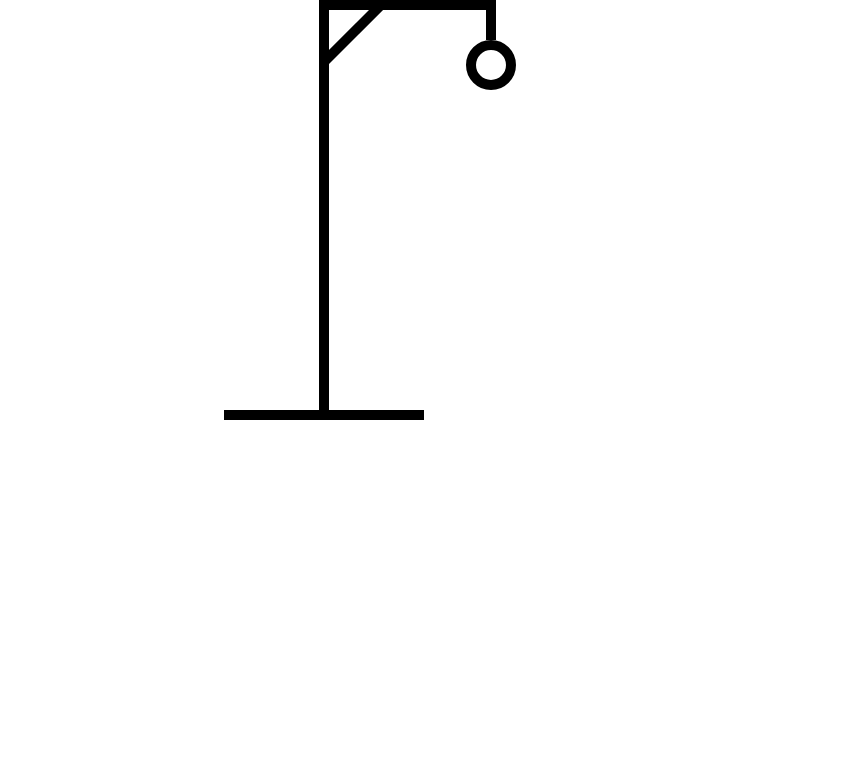
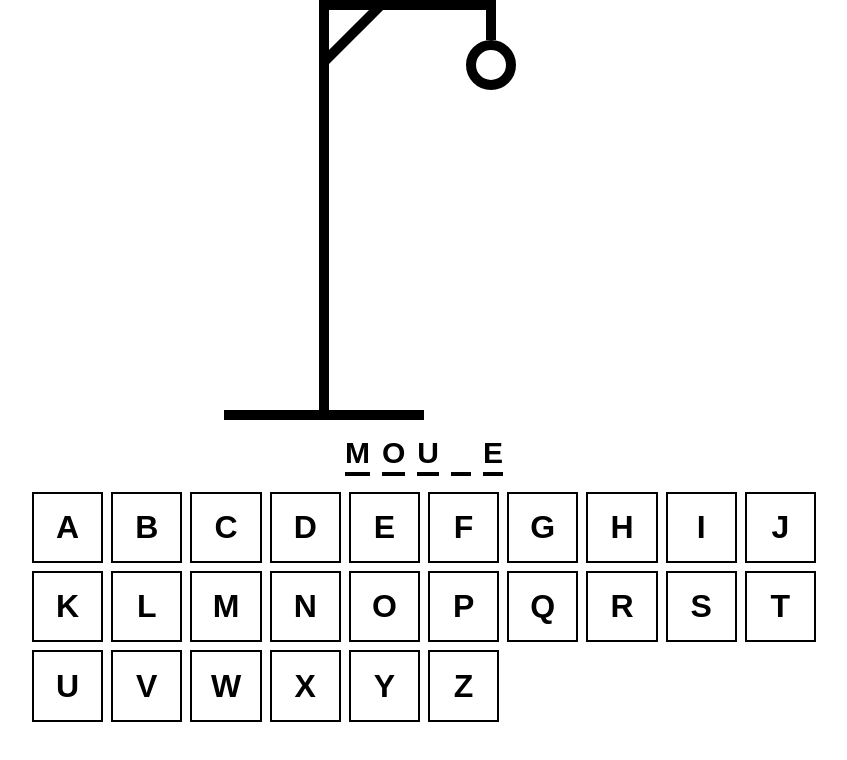
Before and after one commit to NadmorskaAlpaka/ts-hangman, a React (Vite) app: page / in a window 1280 px wide. Shown: the top 760 px of the page, without its empty margins (216-1063 px from the left). Built offline with nearby package versions, Linux system fonts and the light colour scheme; no server answers.

Commit message:
Secret word and keyboard layout

```diff
--- a/src/App.tsx
+++ b/src/App.tsx
@@ -1,6 +1,8 @@
 import { useState, useEffect } from "react";
 import axios from "axios";
 import Hangman from "./components/Hangman";
+import SecretWord from "./components/SecretWord";
+import Keyboard from "./components/Keyboard";
 
 function App() {
 
@@ -19,6 +21,8 @@ function App() {
     <div className="container">
       {secretWord}
       <Hangman />
+      <SecretWord />
+      <Keyboard />
     </div>
   )
 }
--- a/src/components/Keyboard.tsx
+++ b/src/components/Keyboard.tsx
@@ -0,0 +1,17 @@
+import { alphabet } from "../utils/alphabet";
+
+const Keyboard = () => {
+    return (
+        <div className="keyboard">
+            {
+                alphabet.map((letter) => (
+                    <button className="key" key={letter}>
+                        {letter}
+                    </button>
+                ))
+            }
+        </div>
+    )
+}
+
+export default Keyboard;
--- a/src/components/SecretWord.tsx
+++ b/src/components/SecretWord.tsx
@@ -0,0 +1,21 @@
+const SecretWord = () => {
+    const tempWord = "mOuse";
+    const temp = ["m", "o", "u", "e"];
+    return (
+        <div className="secret-word__box">
+            {
+                tempWord.toLocaleLowerCase().split("").map((letter, index) => (
+                    <span className="letter">
+                        <span className={temp.includes(letter) ? "letter-visible" : "letter-invisible"}
+                            key={index}
+                        >
+                            {letter}
+                        </span>
+                    </span>
+                ))
+            }
+        </div>
+    )
+}
+
+export default SecretWord;
--- a/src/style.css
+++ b/src/style.css
@@ -10,6 +10,7 @@
 
 .container{
     margin: 0 auto;
+    gap: 1rem;
     max-width: 800px;
     width: 100%;
     display: flex;
@@ -117,3 +118,60 @@
     right: 37%;
     transform: rotate(-135deg);
 }
+
+.secret-word__box{
+    display: flex;
+    align-items: center;
+    justify-content: center;
+    gap: 0.750rem;
+}
+
+.letter{
+    text-transform: uppercase;
+    font-size: 1.875rem;
+    font-weight: 600;
+    font-family: Arial;
+    padding-bottom: 0.125rem;
+    border-bottom: 0.250rem solid var(--black);
+}
+
+.letter-visible{
+    visibility: visible;
+}
+
+.letter-invisible{
+    visibility: hidden;
+}
+
+.keyboard{
+    padding: 0 0.5rem;
+    width: 100%;
+    display: grid;
+    grid-template-columns: repeat(auto-fit ,minmax(70px, 1fr));
+    gap: 0.5rem;
+}
+
+.key{
+    text-transform: uppercase;
+    font-size: 2rem;
+    font-weight: 600;
+    border: 2px solid var(--black);
+    background-color: transparent;
+    aspect-ratio: 1/1;
+    cursor: pointer;
+    transition: all 300ms ease;
+}
+
+.key:hover:not(:disabled),
+.key:focus:not(:disabled){
+    background-color: rgb(204, 167, 253);
+}
+
+.key:active{
+    background-color: rgb(116, 10, 255);
+    color: #ffffff;
+}
+
+.inactive{
+    opacity: 0.4;
+}
--- /dev/null
+++ b/src/utils/alphabet.tsx
@@ -0,0 +1 @@
+export const alphabet = ["a", "b", "c", "d", "e", "f", "g", "h", "i", "j", "k", "l", "m", "n", "o", "p", "q", "r", "s", "t", "u", "v", "w", "x", "y", "z"];
```
